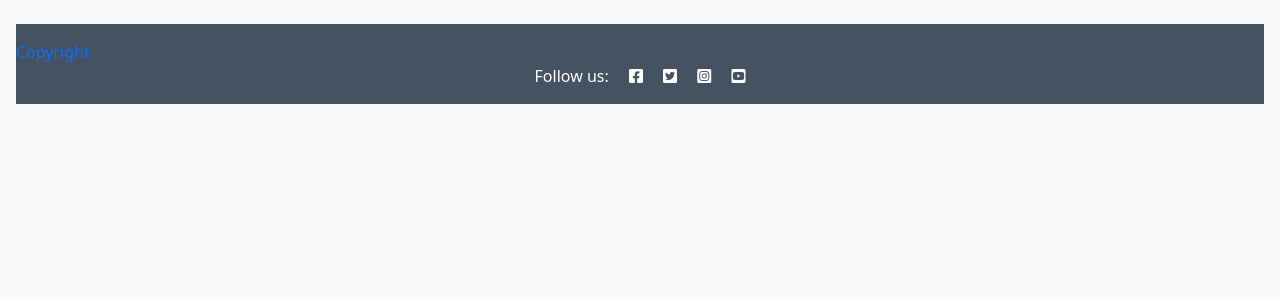
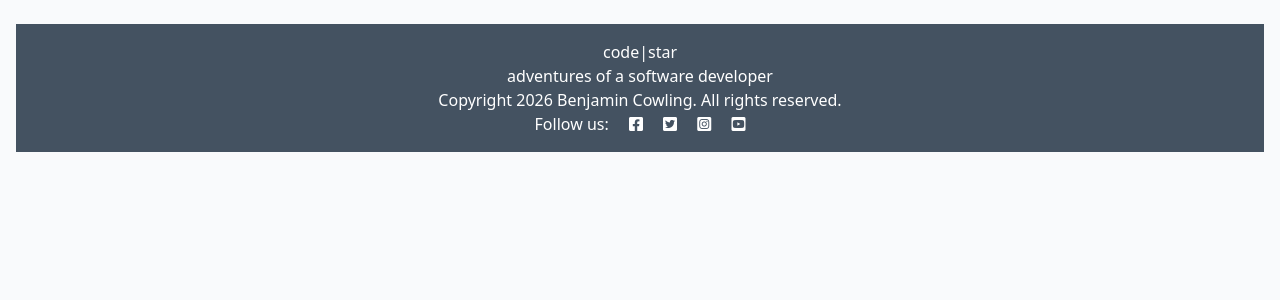
Before and after one commit to Ben8373/django_project, a Django app: template blog/templates/index.html in a window 1280 px wide. Shown: the part 60-360 px from the top of the page. Run offline with Django 4.2, Linux system fonts and the light colour scheme; the template is opened without the code that fills it, so the values that code supplies are empty.

Commit message:
fix: Comment excerpt field default and Post model enhancements
- Add default value to Comment excerpt field
- Move blog to root path in URL routing
- Add excerpt, featured_image, and number_of_likes fields to Post
- Update footer with branding and copyright info
- Create migrations for new fields

```diff
--- a/blog/models.py
+++ b/blog/models.py
@@ -16,10 +16,13 @@ class Post(models.Model):
     author = models.ForeignKey(
         User, on_delete=models.CASCADE, related_name="blog_posts"
     )
+    excerpt = models.CharField(max_length=200, default='')
     content = SummernoteTextField()
+    featured_image = models.ImageField(upload_to='featured_images/', default='placeholder')
     created_at = models.DateTimeField(auto_now_add=True)
     status = models.IntegerField(choices=Status, default=0)
     updated_on = models.DateTimeField(auto_now=True)
+    number_of_likes = models.IntegerField(default=0)
 
     class Meta:
         ordering = ["-created_at"]
--- a/templates/base.html
+++ b/templates/base.html
@@ -62,7 +62,9 @@
     <!-- Footer -->
     <footer class="footer mt-auto py-3 dark-bg">
         {% block copyright %}
-          Copyright
+          <p class="m-0 text-center text-white">code|star</p>
+          <p class="m-0 text-center text-white">adventures of a software developer</p>
+          <p class="m-0 text-center text-white">Copyright 2026 Benjamin Cowling. All rights reserved.</p>
         {% endblock copyright%}
         <p class="m-0 text-center text-white">Follow us: <i class="fab fa-facebook-square ms-3"></i>
             <i class="fab fa-twitter-square ms-3"></i>
```
Also changed, not shown: blog/migrations/0009_post_excerpt_post_featured_image_and_more.py (added).
